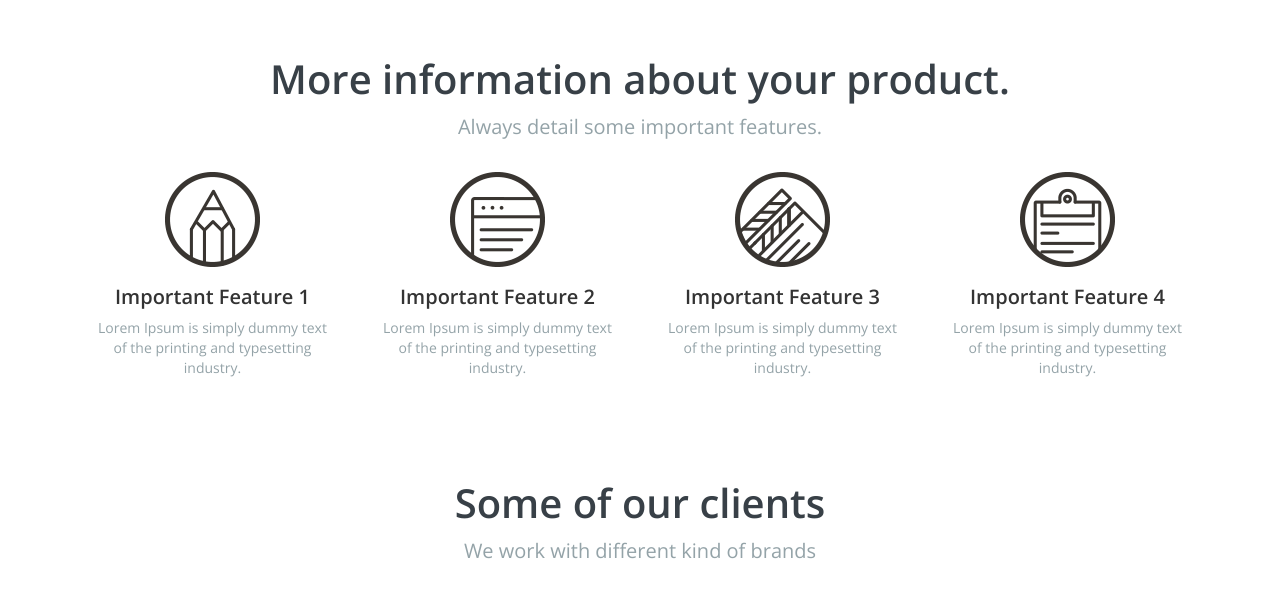
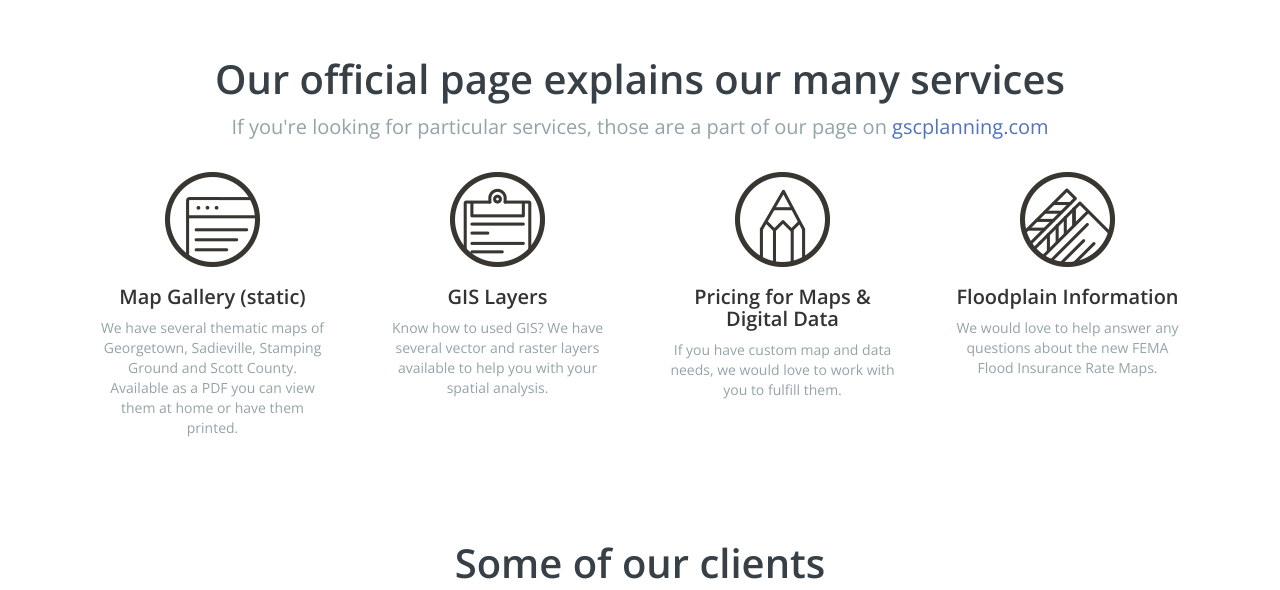
Before and after one commit to gscpcgis/gscpcgis.github.io, a plain HTML site: page index.html in a window 1280 px wide. Shown: the part 1492-2082 px from the top of the page. Drawn offline with nearby package versions, Linux system fonts and the light colour scheme.

Commit message:
customize the features section

```diff
--- a/index.html
+++ b/index.html
@@ -60,47 +60,49 @@
 		</section><! --/section -->
 
 		<div class="section-title">
-			<h2>More information about your product.</h2>
-			<h4>Always detail some important features.</h4>
+			<h2>Our official page explains our many services</h2>
+			<h4>If you're looking for particular services, those are a part of our page on <a href="http://www.gscplanning.com/">gscplanning.com</a></h4>
 		</div>
 
 		<section class="row features">
 			<div class="col-sm-6 col-md-3">
 				<div class="thumbnail">
-					<img src="images/service_01.png" alt="analytics-icon">
+					<a href="http://www.gscplanning.com/gis_map_gallery.htm"><img src="images/service_02.png" alt="analytics-icon"></a>
 					<div class="caption">
-						<h3>Important Feature 1</h3>
-						<p>Lorem Ipsum is simply dummy text of the printing and typesetting industry.</p>
+						<h3>Map Gallery (static)</h3>
+						<p>We have several thematic maps of Georgetown, Sadieville, Stamping Ground and Scott County. Available as a PDF you can view them at home or have them printed.</p>
 					</div>
 				</div><! --/thumbnail -->
 			</div><! --/col-sm-6-->
 
 			<div class="col-sm-6 col-md-3">
 				<div class="thumbnail">
-					<img src="images/service_02.png" alt="analytics-icon">
+					<a href="http://www.gscplanning.com/gis_layers.htm"><img src="images/service_04.png" alt="analytics-icon"></a>
 					<div class="caption">
-						<h3>Important Feature 2</h3>
-						<p>Lorem Ipsum is simply dummy text of the printing and typesetting industry.</p>
+						<h3>GIS Layers</h3>
+						<p>Know how to used GIS? We have several vector and raster layers available to help you with your spatial analysis.</p>
 					</div>
 				</div><! --/thumbnail -->
 			</div><! --/col-sm-6-->
 
 			<div class="col-sm-6 col-md-3">
 				<div class="thumbnail">
-					<img src="images/service_03.png" alt="analytics-icon">
+					<a href="http://www.gscplanning.com/gis_pricelist.htm"><img src="images/service_01.png" alt="analytics-icon"></a>
 					<div class="caption">
-						<h3>Important Feature 3</h3>
-						<p>Lorem Ipsum is simply dummy text of the printing and typesetting industry.</p>
+						<h3>Pricing for Maps & Digital Data</h3>
+						<p>If you have custom map and data needs, we would love to work with you to fulfill them.</p>
 					</div>
 				</div><! --/thumbnail -->
 			</div><! --/col-sm-6-->
 
+
+
 			<div class="col-sm-6 col-md-3">
 				<div class="thumbnail">
-					<img src="images/service_04.png" alt="analytics-icon">
+					<a href="http://www.gscplanning.com/floodplain_info.htm"><img src="images/service_03.png" alt="analytics-icon"></a>
 					<div class="caption">
-						<h3>Important Feature 4</h3>
-						<p>Lorem Ipsum is simply dummy text of the printing and typesetting industry.</p>
+						<h3>Floodplain Information</h3>
+						<p>We would love to help answer any questions about the new FEMA Flood Insurance Rate Maps.</p>
 					</div>
 				</div><! --/thumbnail -->
 			</div><! --/col-sm-6-->
```
